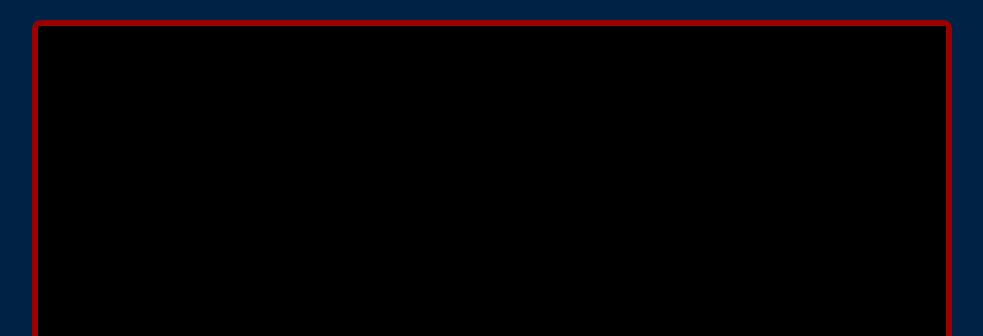
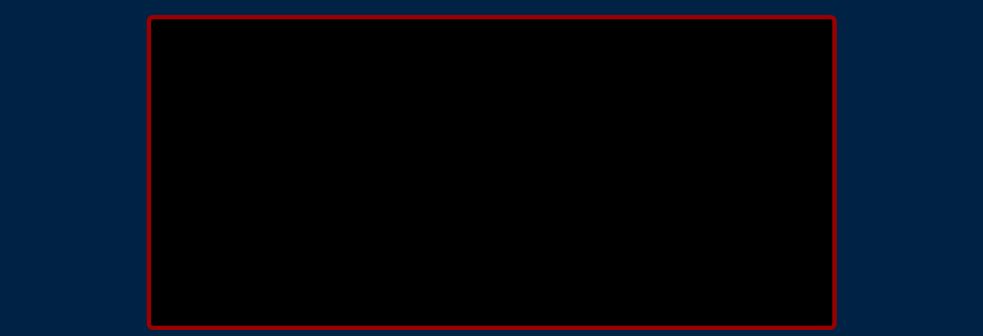
Before and after one commit to Z-Kanji/seawolves-the-floor, a plain HTML site: page index.html in a window 1280 px wide. Shown: the top 336 px of the page, without its empty margins (148-1131 px from the left). Drawn offline with Linux system fonts and the light colour scheme.

Commit message:
Update style.css

```diff
--- a/style.css
+++ b/style.css
@@ -80,3 +80,12 @@ body{
 
 /* disabled look */
 button[disabled], button.disabled{ opacity:0.45; pointer-events:none; }
+
+/* Scale entire game page 25% smaller */
+body {
+  transform: scale(0.75);
+  transform-origin: top left;
+  width: calc(100% / 0.75);
+  height: calc(100% / 0.75);
+  overflow: hidden;
+}
```
